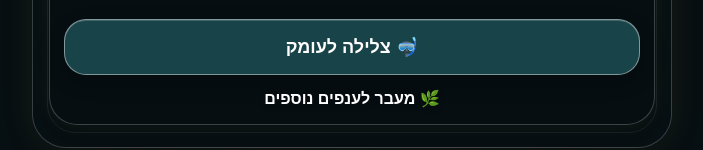
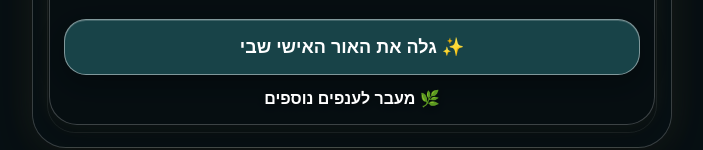
Before and after one commit to prsthsbw9-dev/parasha-site, a plain HTML site: page personal-message.html in a window 1280 px wide. Shown: the part 1089-1239 px from the top of the page, without its empty margins (288-991 px from the left). Drawn offline with Linux system fonts and the light colour scheme.

Commit message:
Update personal-message.html

```diff
--- a/personal-message.html
+++ b/personal-message.html
@@ -847,7 +847,7 @@
       </div>
 
       <button class="send-btn" id="generateBtn">
-        🤿 צלילה לעומק
+        ✨ גלה את האור האישי שבי
       </button>
 
       <a class="back-link" href="index.html">🌿 מעבר לענפים נוספים</a>
```
